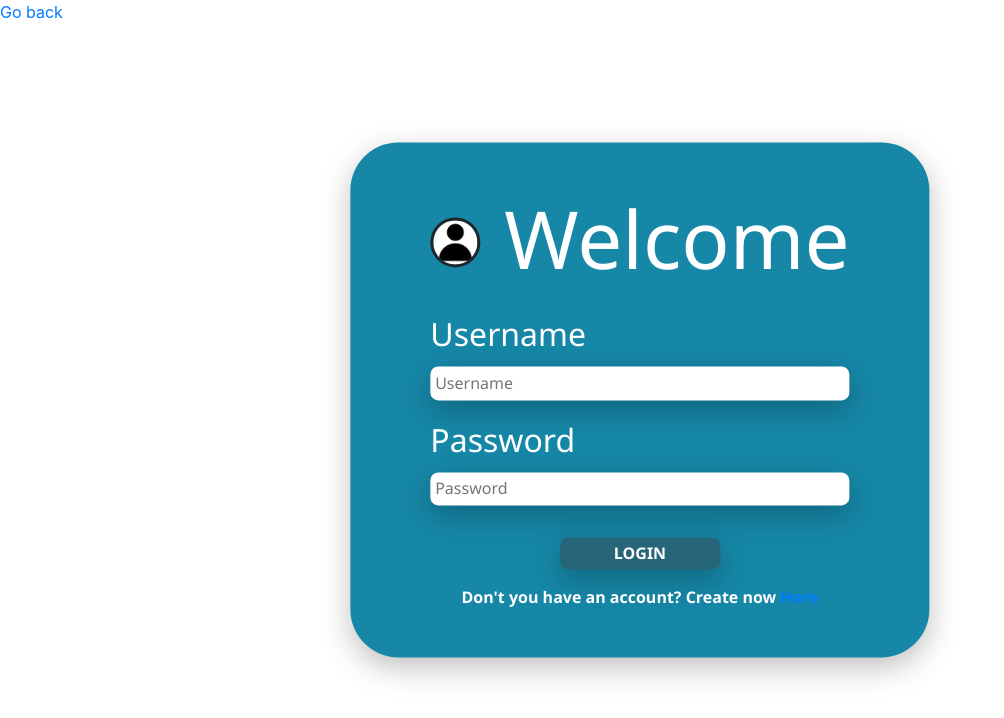
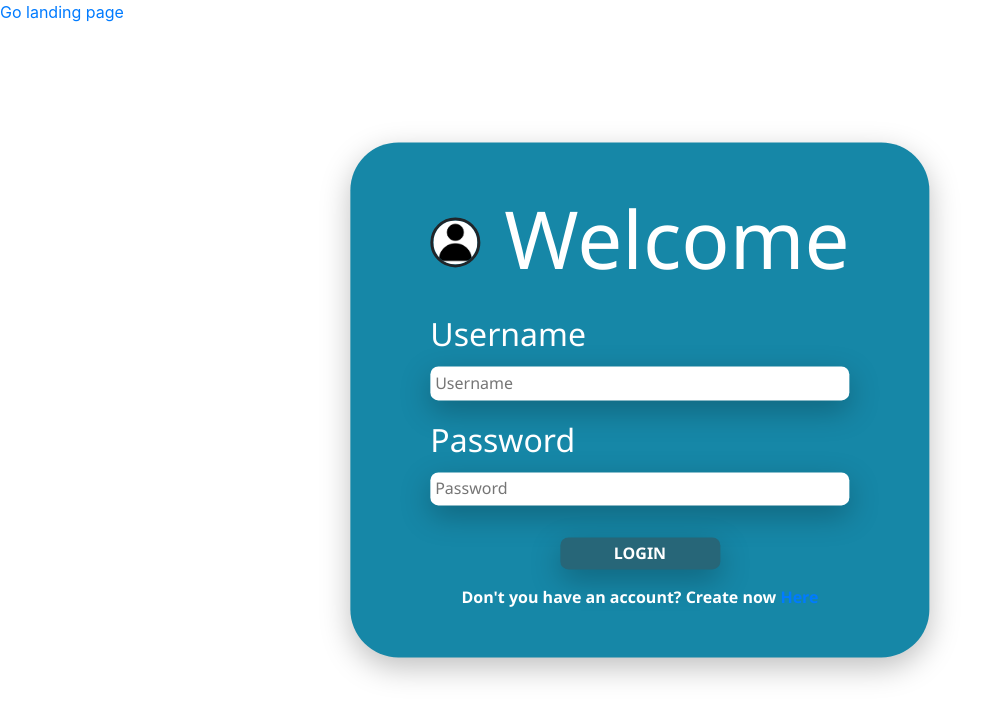
Before and after one commit to jenri019/E-Shop, an Angular app: page /auth/login in a window 1280 px wide. Shown: the top 718 px of the page, without its empty margins (0-1004 px from the left). Built offline with nearby package versions, Linux system fonts and the light colour scheme.

Commit message:
Fixing routes. Adding description component

```diff
--- a/src/app/auth/pages/login/login.component.html
+++ b/src/app/auth/pages/login/login.component.html
@@ -1,4 +1,4 @@
-<a routerLink="/">Go back</a>
+<a routerLink="/">Go landing page</a>
     <div class="card-body bg-3 rgshadow rgfamily">
         <div class="login-content">
             <div class="welcome-msg">
--- a/src/app/auth/pages/register/register.component.html
+++ b/src/app/auth/pages/register/register.component.html
@@ -1,3 +1,4 @@
+<a routerLink="/">Go landing page</a>
 <form class="container rgshadow">
 	<div class="rgflex rgcol rgContainer">
 		<h1 class="rgfamily rgtitle">Create New Account</h1>
--- /dev/null
+++ b/src/app/shop/components/description/description.component.html
@@ -0,0 +1 @@
+<p>description works!</p>
--- /dev/null
+++ b/src/app/shop/components/description/description.component.ts
@@ -0,0 +1,15 @@
+import { Component, OnInit } from '@angular/core';
+
+@Component({
+  selector: 'app-description',
+  templateUrl: './description.component.html',
+  styleUrls: ['./description.component.css']
+})
+export class DescriptionComponent implements OnInit {
+
+  constructor() { }
+
+  ngOnInit(): void {
+  }
+
+}
--- a/src/app/shop/components/navigation/navigation.component.html
+++ b/src/app/shop/components/navigation/navigation.component.html
@@ -33,7 +33,7 @@
         </div>
     </div>
     <div class="navaccount">
-        <svg routerLink="auth/login" xmlns="http://www.w3.org/2000/svg" class="icon icon-tabler icon-tabler-user" width="56" height="56" viewBox="0 0 24 24" stroke-width="1.5" stroke="#ffffff" fill="none" stroke-linecap="round" stroke-linejoin="round">
+        <svg routerLink="../auth/login" xmlns="http://www.w3.org/2000/svg" class="icon icon-tabler icon-tabler-user" width="56" height="56" viewBox="0 0 24 24" stroke-width="1.5" stroke="#ffffff" fill="none" stroke-linecap="round" stroke-linejoin="round">
             <path stroke="none" d="M0 0h24v24H0z" fill="none"/>
             <circle cx="12" cy="7" r="4" />
             <path d="M6 21v-2a4 4 0 0 1 4 -4h4a4 4 0 0 1 4 4v2" />
--- a/src/app/shop/shop.module.ts
+++ b/src/app/shop/shop.module.ts
@@ -11,6 +11,7 @@ import { NgbModule } from '@ng-bootstrap/ng-bootstrap';
 import { ProductComponent } from './pages/product/product.component';
 import { ImageSliderComponent } from './components/image-slider/image-slider.component';
 import { DetailsContainerComponent } from './components/details-container/details-container.component';
+import { DescriptionComponent } from './components/description/description.component';
 
 
 
@@ -25,6 +26,7 @@ import { DetailsContainerComponent } from './components/details-container/detail
     ProductComponent,
     ImageSliderComponent,
     DetailsContainerComponent,
+    DescriptionComponent,
   ],
   imports: [
     CommonModule,
```
Also changed, not shown: src/app/shop/components/description/description.component.css (added), 1 other file (tests, documents, lock files or other folders).
